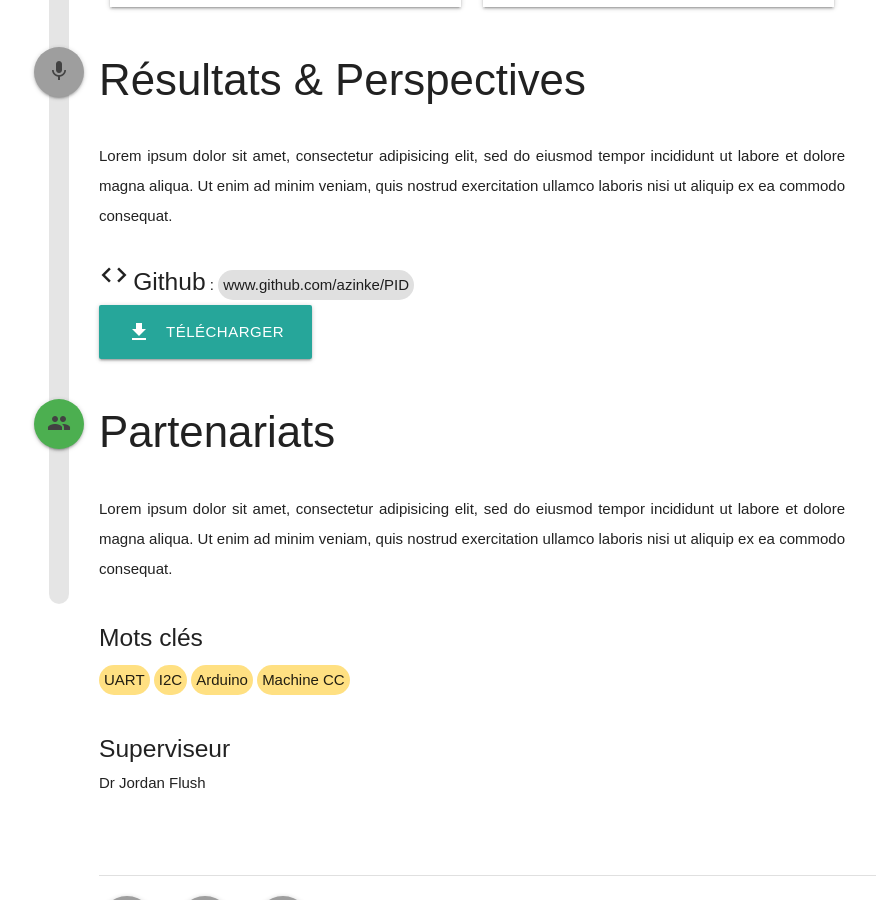
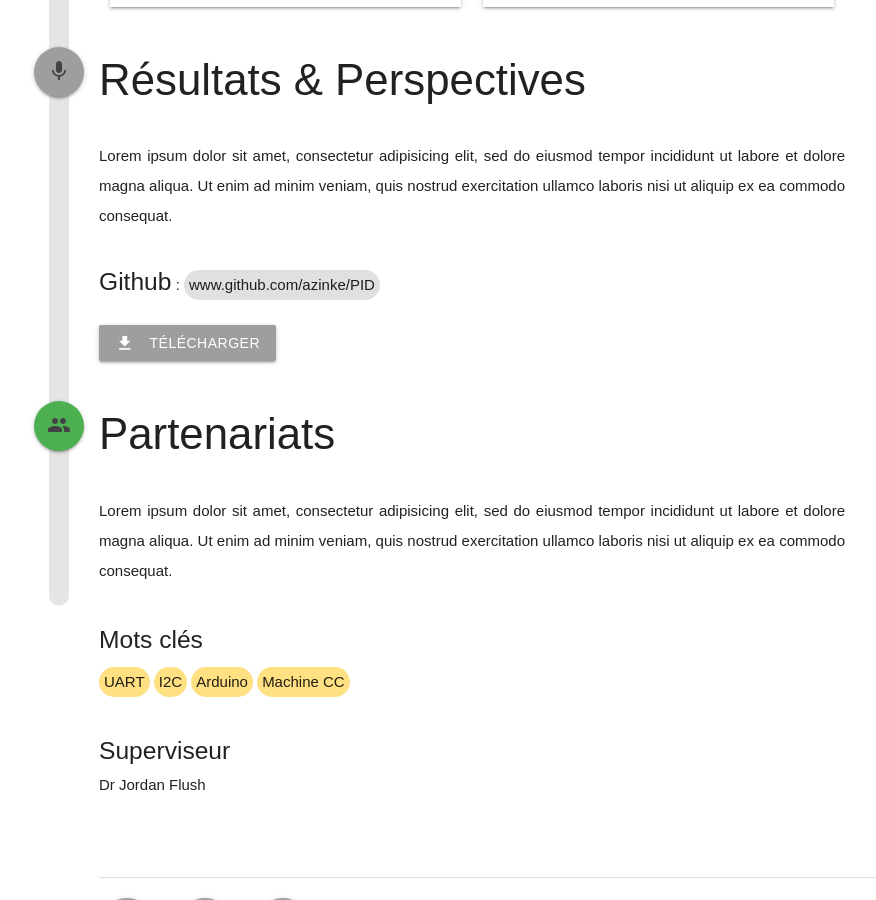
Before and after one commit to project-story/project-story.github.io, a Jekyll site: the page built from _posts/2018-10-10-draft.md, in a window 1280 px wide and 900 px high, scrolled down 1481 px. Shown: the whole window, without its empty margins (93-969 px from the left). Built offline with Jekyll 4.4.1, drawn with Linux system fonts in a browser that asks for light colours; nearby versions of some CDN libraries; some web fonts are replaced; library files that are not in the unit come from our copies.

Commit message:
Fix #9: update button style

```diff
--- a/_layouts/post.html
+++ b/_layouts/post.html
@@ -103,16 +103,15 @@
                             <div>
                                 {% if page.github != null %}
                                 <span>
-                                    <i class="material-icons small prefix">code</i>
                                     <h5 class="inline-block">Github </h5> :
                                     <span class="keyword grey lighten-2">{{ page.github }}</span>
                                 </span>
                                 {% endif %}
                             </div>
-
+                            <div class="row"></div>
                             <div>
                                 {% if page.github != "" %}
-                                <a class="waves-effect waves-light btn-large" href="{{ page.download }}">
+                                <a class="waves-effect waves-light btn grey" href="{{ page.download }}">
                                     <i class="material-icons left">file_download</i>
                                     Télécharger
                                 </a>
@@ -174,7 +173,7 @@
         <footer class="center-align">
             <div class="row">Copyright 2018</div>
         </footer>
-        <script src="../js/materialize.min.js"></script>
+        <script src="/js/materialize.min.js"></script>
     </boby>
     <script>
     /* Go back in history */
```
